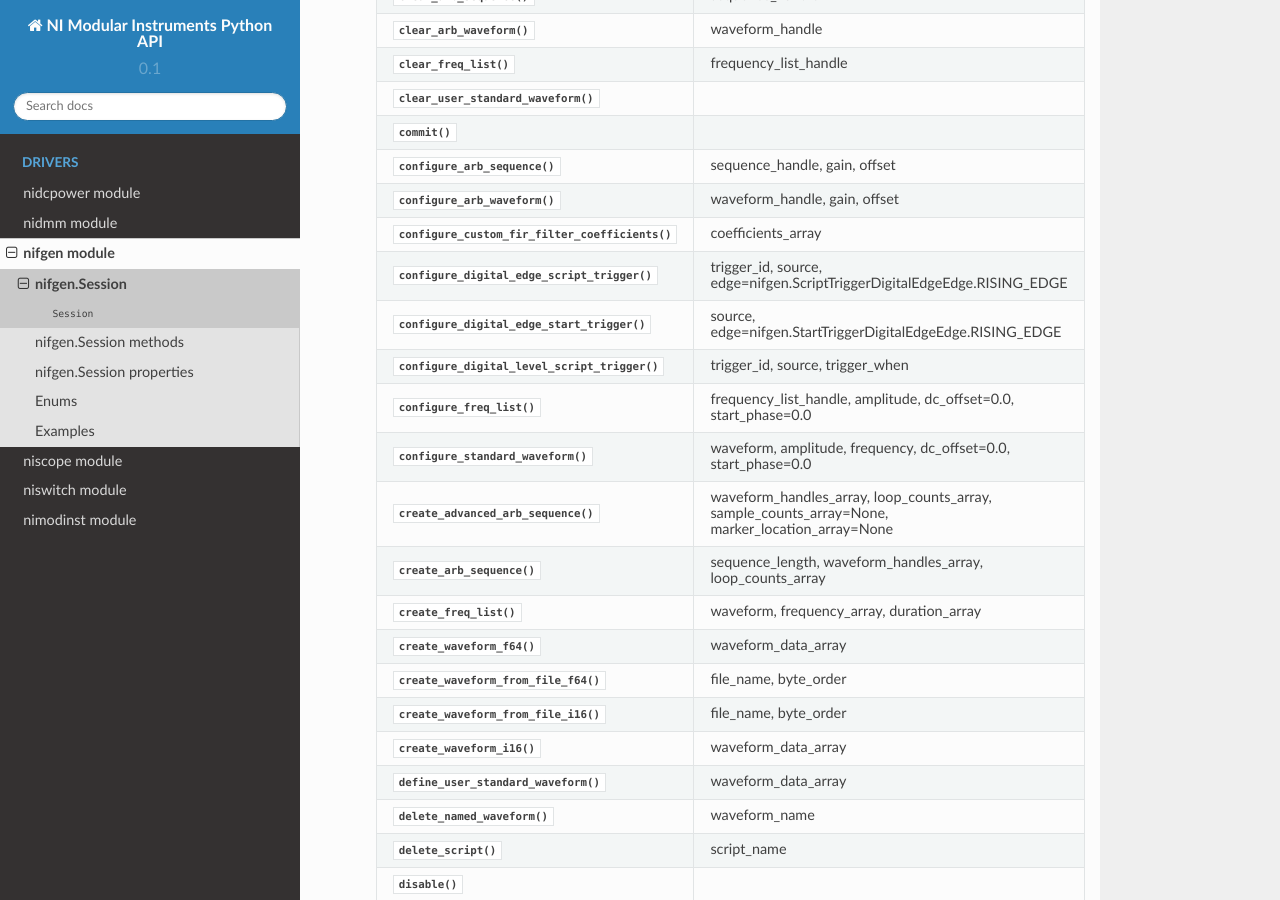
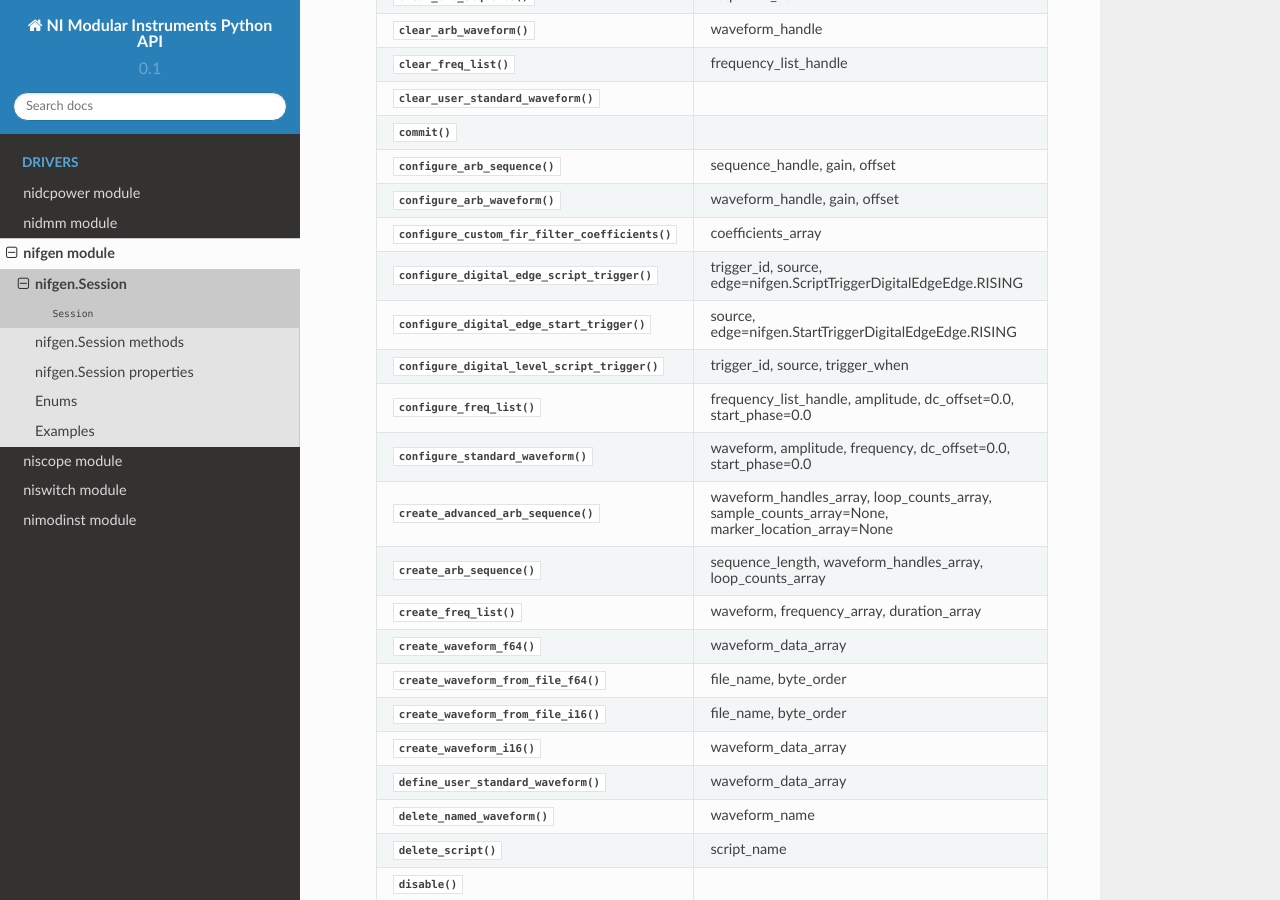
Before and after one commit to ni/nimi-python, a Sphinx documentation site: the page built from docs/nifgen/session.rst, in a window 1280 px wide and 900 px high, scrolled down 7185 px. Built offline with Sphinx 7.4.7 and the Read the Docs theme 2.0.0, drawn with Linux system fonts in a browser that asks for light colours.

Commit message:
Update generated files

```diff
--- a/docs/nifgen/functions.rst
+++ b/docs/nifgen/functions.rst
@@ -493,7 +493,7 @@
 
     :type coefficients_array: list of float
 
-.. function:: configure_digital_edge_script_trigger(trigger_id, source, edge=nifgen.ScriptTriggerDigitalEdgeEdge.RISING_EDGE)
+.. function:: configure_digital_edge_script_trigger(trigger_id, source, edge=nifgen.ScriptTriggerDigitalEdgeEdge.RISING)
 
     Configures the specified Script Trigger for digital edge triggering.
 
@@ -587,7 +587,7 @@
 
     :type edge: :py:data:`nifgen.ScriptTriggerDigitalEdgeEdge`
 
-.. function:: configure_digital_edge_start_trigger(source, edge=nifgen.StartTriggerDigitalEdgeEdge.RISING_EDGE)
+.. function:: configure_digital_edge_start_trigger(source, edge=nifgen.StartTriggerDigitalEdgeEdge.RISING)
 
     Configures the Start Trigger for digital edge triggering.
 
--- a/docs/nifgen/session.rst
+++ b/docs/nifgen/session.rst
@@ -432,9 +432,9 @@
    +-----------------------------------------------------+-------------------------------------------------------------------------------------------------+
    | :py:func:`configure_custom_fir_filter_coefficients` | coefficients_array                                                                              |
    +-----------------------------------------------------+-------------------------------------------------------------------------------------------------+
-   | :py:func:`configure_digital_edge_script_trigger`    | trigger_id, source, edge=nifgen.ScriptTriggerDigitalEdgeEdge.RISING_EDGE                        |
+   | :py:func:`configure_digital_edge_script_trigger`    | trigger_id, source, edge=nifgen.ScriptTriggerDigitalEdgeEdge.RISING                             |
    +-----------------------------------------------------+-------------------------------------------------------------------------------------------------+
-   | :py:func:`configure_digital_edge_start_trigger`     | source, edge=nifgen.StartTriggerDigitalEdgeEdge.RISING_EDGE                                     |
+   | :py:func:`configure_digital_edge_start_trigger`     | source, edge=nifgen.StartTriggerDigitalEdgeEdge.RISING                                          |
    +-----------------------------------------------------+-------------------------------------------------------------------------------------------------+
    | :py:func:`configure_digital_level_script_trigger`   | trigger_id, source, trigger_when                                                                |
    +-----------------------------------------------------+-------------------------------------------------------------------------------------------------+
```
Also changed, not shown: 1 other file.
